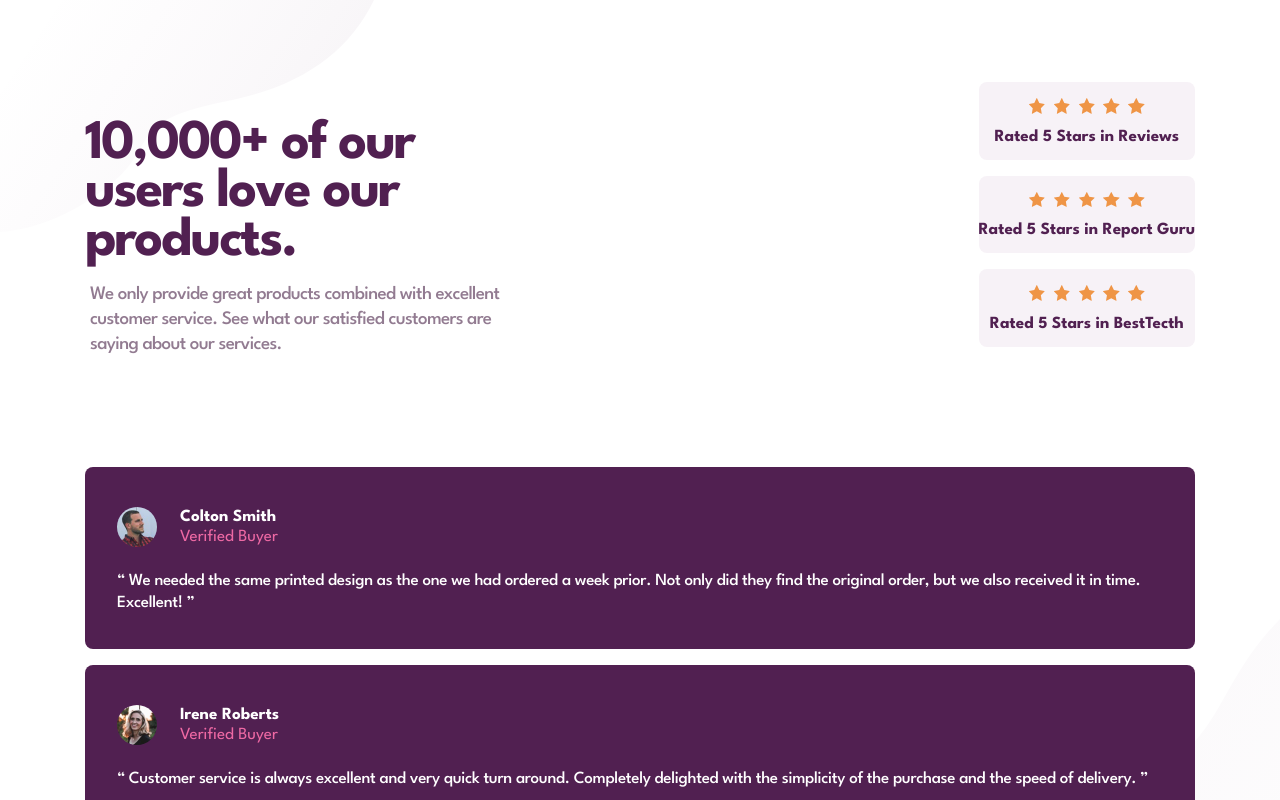
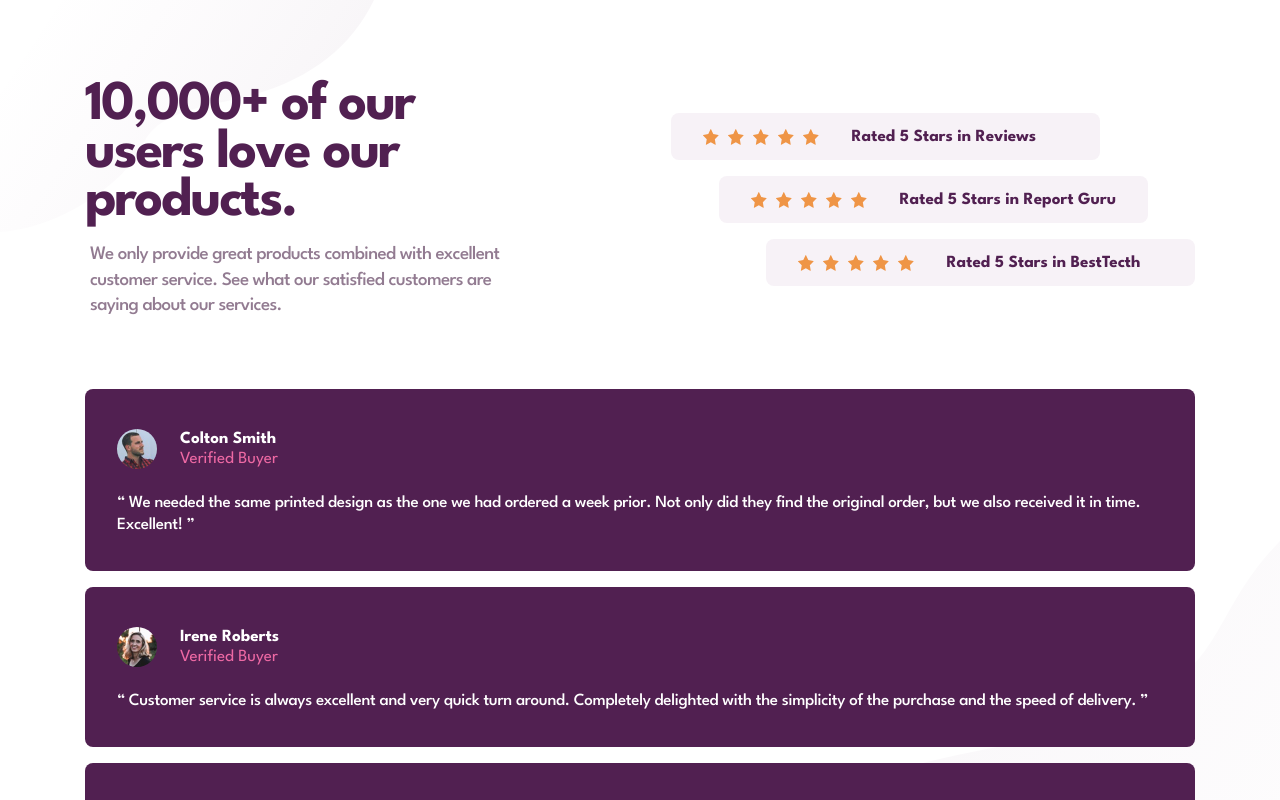
Before and after one commit to miguelzaga/social-proof-section, a React (Vite) app: page / in a window 1280 px wide. Shown: the top 800 px of the page. Built offline with nearby package versions, Linux system fonts and the light colour scheme.

Commit message:
style top desktop

```diff
--- a/src/scss/05-components/_section.scss
+++ b/src/scss/05-components/_section.scss
@@ -60,19 +60,41 @@
     font-size: rem(17px);
     line-height: rem(16px);
     color: $very-dark-magenta;
+    @include breakpoint($lg) {
+      margin-bottom: 0;
+      align-items: center;
+    }
   }
 
   &__rating {
     background-color: $light-grayish-magenta;
     border-radius: 8px;
     text-align: center;
-    padding: 16px 0 15px;
+    padding: 16px 32px 15px;
+    width: 100%;
+    max-width: 445px;
+    position: relative;
+    @include breakpoint($md) {
+      display: flex;
+      gap: 32.5px;
+    }
+    @include breakpoint($lg) {
+      &:nth-child(1) {
+        right: 95px;
+      }
+      &:nth-child(2) {
+        right: 47px;
+      }
+    }
 
     &-stars {
       display: flex;
       justify-content: center;
       gap: 8.45px;
       margin-bottom: 15.2px;
+      @include breakpoint($md) {
+        margin-bottom: 0;
+      }
     }
 
     &-star {
```
